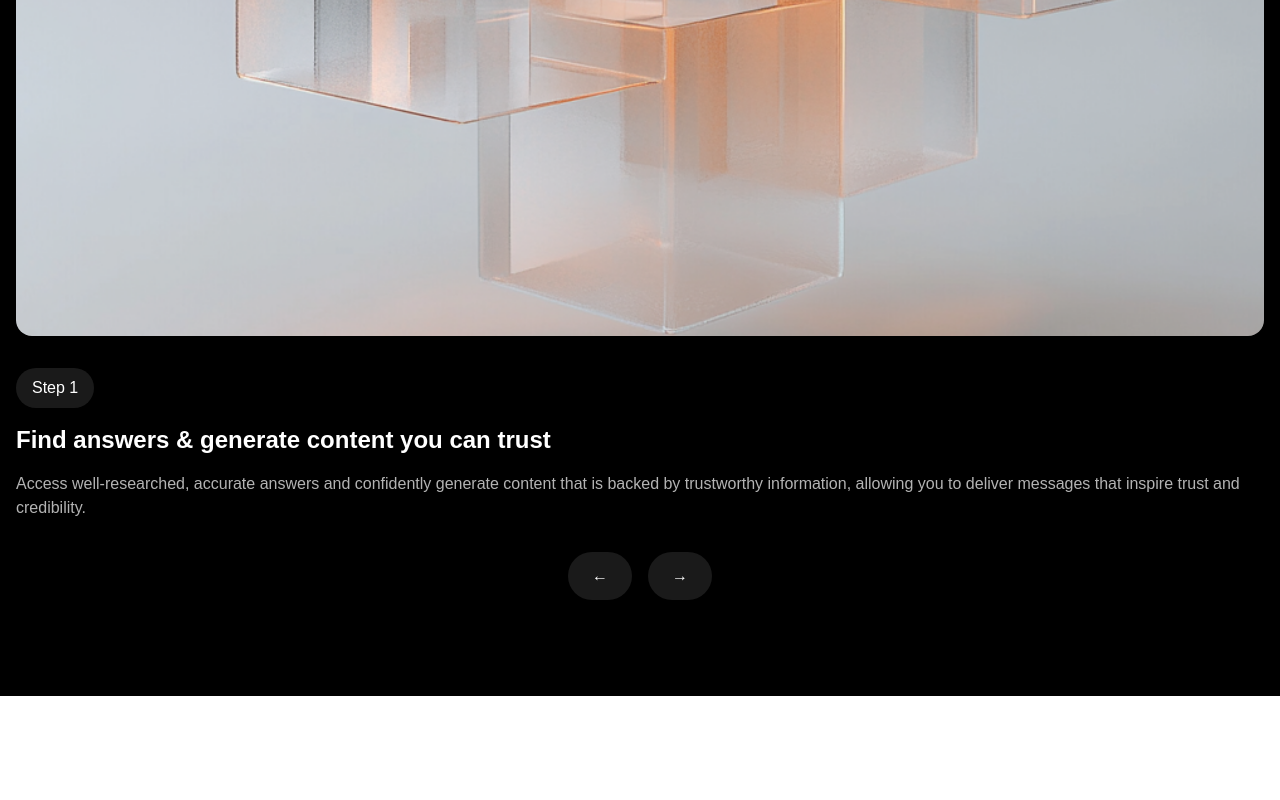
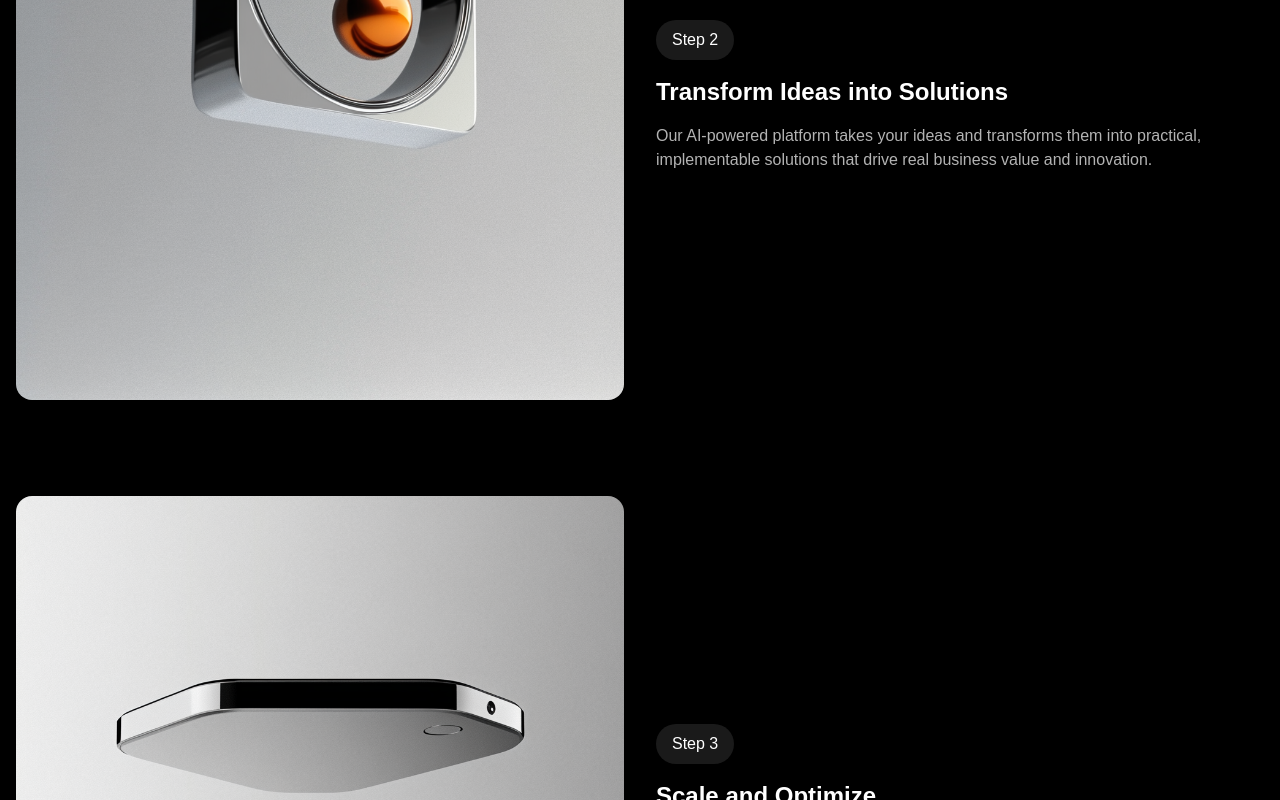
Before and after one commit to varuntree/baddam, a Next.js app: page / in a window 1280 px wide. Shown: the part 3388-4188 px from the top of the page. Before the commit the page ends 4084 px from the top, so only its background shows below. Built offline with nearby package versions, Linux system fonts and the light colour scheme.

Commit message:
Restored to '74401baba56535916c32efbad3879d7431141702'
Replit-Restored-To:74401baba56535916c32efbad3879d7431141702

```diff
--- a/app/components/StepCard.tsx
+++ b/app/components/StepCard.tsx
@@ -12,8 +12,8 @@ interface StepCardProps {
 
 export default function StepCard({ stepNumber, title, description }: StepCardProps) {
   return (
-    <div className="flex flex-col gap-8 h-full">
-      <div className="relative w-full aspect-square">
+    <div className="flex flex-col md:flex-row gap-8 items-center">
+      <div className="relative w-full md:w-1/2 aspect-square">
         <Image
           src={`/step${stepNumber}.png`}
           alt={`Step ${stepNumber}`}
@@ -21,7 +21,7 @@ export default function StepCard({ stepNumber, title, description }: StepCardPro
           className="object-cover rounded-2xl"
         />
       </div>
-      <div className="space-y-4">
+      <div className="w-full md:w-1/2 space-y-4">
         <div className="inline-block px-4 py-2 bg-white/10 rounded-full text-white">
           Step {stepNumber}
         </div>
--- a/app/pages/HowWeWork.tsx
+++ b/app/pages/HowWeWork.tsx
@@ -1,11 +1,10 @@
 
 "use client";
 
-import React, { useRef } from "react";
+import React from "react";
 import StepCard from "../components/StepCard";
 
 export default function HowWeWork() {
-  const scrollContainerRef = useRef<HTMLDivElement>(null);
   const steps = [
     {
       title: "Find answers & generate content you can trust",
@@ -21,12 +20,6 @@ export default function HowWeWork() {
     },
   ];
 
-  const scrollTo = (direction: 'left' | 'right') => {
-    if (!scrollContainerRef.current) return;
-    const scrollAmount = direction === 'left' ? -800 : 800;
-    scrollContainerRef.current.scrollBy({ left: scrollAmount, behavior: 'smooth' });
-  };
-
   return (
     <div className="min-h-screen bg-black py-24">
       <div className="container mx-auto px-4">
@@ -34,46 +27,20 @@ export default function HowWeWork() {
           <h1 className="text-5xl font-bold text-white w-1/2">
             AI that works for everyone.
           </h1>
-          <p className="text-xl text-white/70 w-1/2 pl-8">
+          <p className="text-xl text-white/70 w-1/2">
             Delivering AI that works for everyone, from individuals to large enterprises.
           </p>
         </div>
 
-        <div className="relative">
-          <div
-            ref={scrollContainerRef}
-            className="flex space-x-8 overflow-x-hidden scroll-smooth"
-          >
+        <div className="space-y-24">
           {steps.map((step, index) => (
-              <div
+            <StepCard
               key={index}
-                className={`flex-shrink-0 w-full transition-all duration-300 ${
-                  index === 0 ? 'w-full' : 'w-[25%]'
-                }`}
-              >
-                <StepCard
               stepNumber={index + 1}
               title={step.title}
               description={step.description}
             />
-              </div>
           ))}
-          </div>
-
-          <div className="flex justify-center mt-8 space-x-4">
-            <button
-              onClick={() => scrollTo('left')}
-              className="px-6 py-3 bg-white/10 text-white rounded-full hover:bg-white/20 transition-colors"
-            >
-              ←
-            </button>
-            <button
-              onClick={() => scrollTo('right')}
-              className="px-6 py-3 bg-white/10 text-white rounded-full hover:bg-white/20 transition-colors"
-            >
-              →
-            </button>
-          </div>
         </div>
       </div>
     </div>
```
Lines whose indentation alone changed are shown as unchanged.
